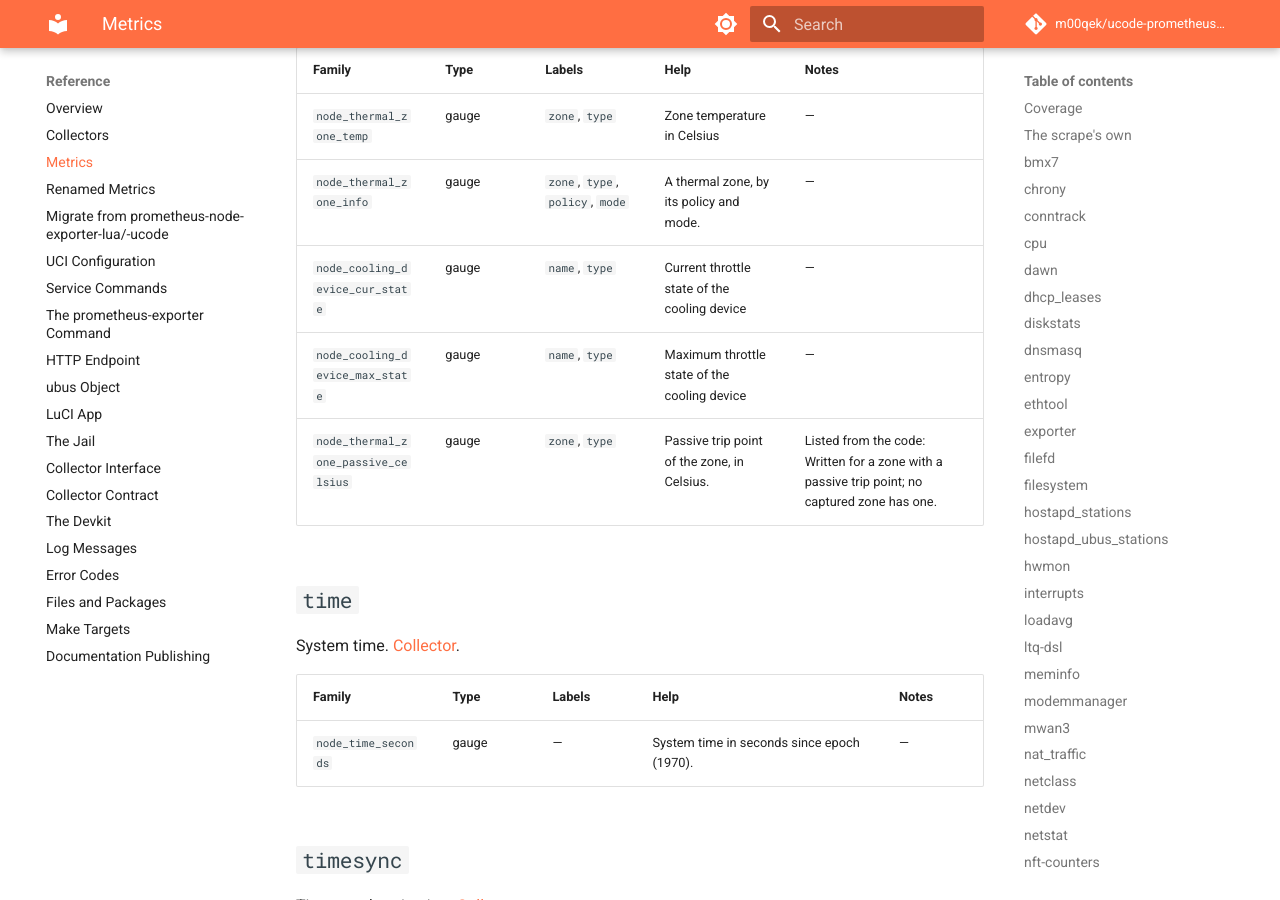
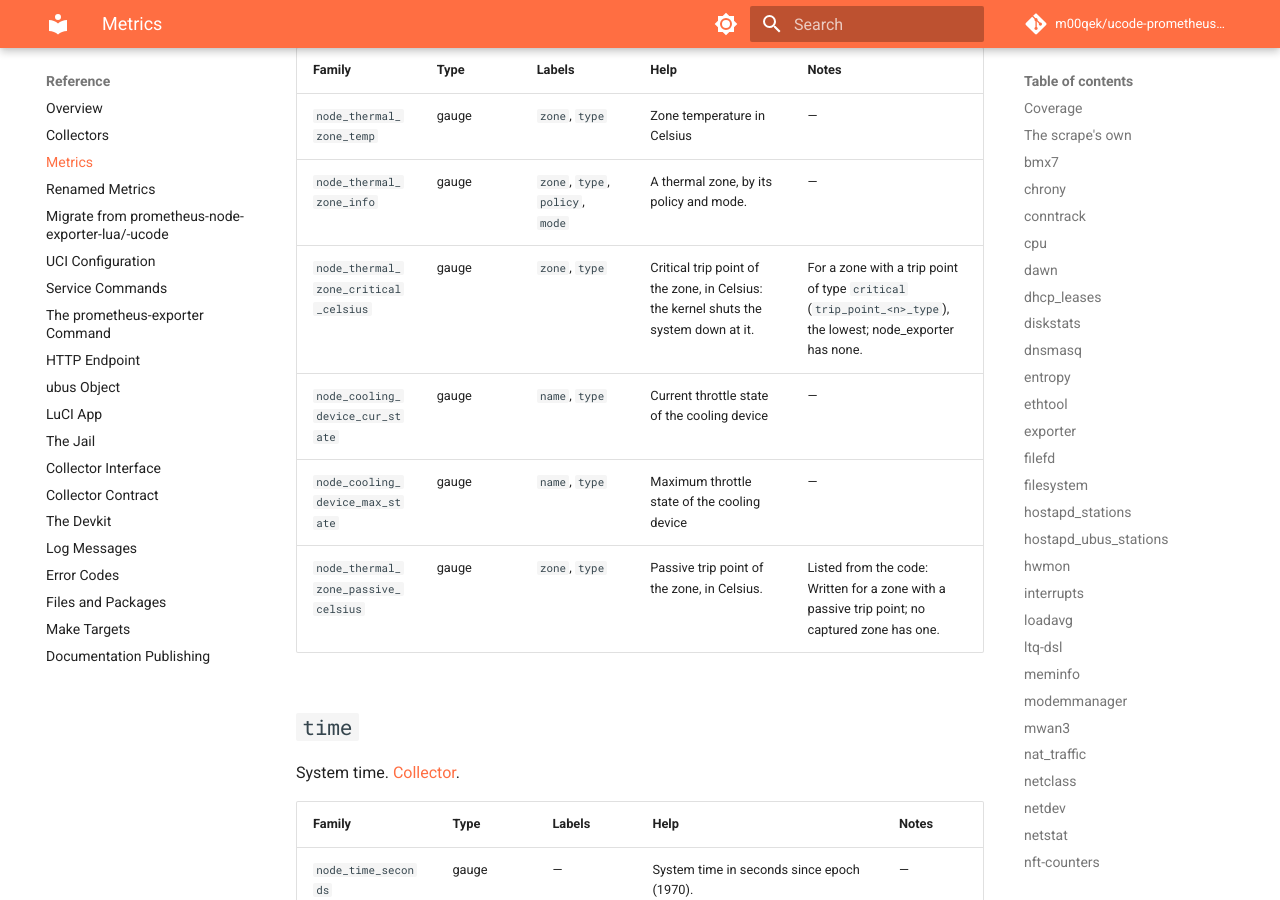
Before and after one commit to m00qek/ucode-prometheus-exporter, an MkDocs documentation site: the page built from docs/reference/metrics.md, in a window 1280 px wide and 900 px high, scrolled down 43496 px. Built offline with MkDocs 1.6.1 and Material for MkDocs 9.7.7, drawn with Linux system fonts in a browser that asks for light colours; comment, search, counter and statistics services are not loaded; some of the changed lines change nothing that is shown.

Commit message:
Write each thermal zone's critical trip point, node_thermal_zone_critical_celsius
The kernel shuts the system down at a zone's critical trip point, which
nothing wrote. thermal reads the zone's trip_point_<n>_type and _temp, from
0 until one is not there, and writes the lowest of type critical above 0,
in Celsius, as node_thermal_zone_passive_celsius is the passive one.
node_exporter has no trip points, so it is named after that family. A zone
without trip points is written as before. The synthetic fixture set has a
filogic cpu-thermal zone with its five, which the metrics reference reads.

```diff
--- a/docs/reference/metrics.md
+++ b/docs/reference/metrics.md
@@ -49,7 +49,7 @@ The labels are those seen on the captures; a collector leaves out a label it has
 | [`sockstat`](#sockstat) | 20 | an access point, a second router | — |
 | [`softnet`](#softnet) | 7 | an access point, a router | — |
 | [`textfile`](#textfile) | 6 | an access point, a router, a second router, made-up captures | — |
-| [`thermal`](#thermal) | 4 | an access point, a router, made-up captures | `node_thermal_zone_passive_celsius` |
+| [`thermal`](#thermal) | 5 | an access point, a router, made-up captures | `node_thermal_zone_passive_celsius` |
 | [`time`](#time) | 1 | an access point, a router, a second router, made-up captures | — |
 | [`timesync`](#timesync) | 4 | a second router | — |
 | [`ubnt-manager`](#ubnt-manager) | 43 | made-up captures | — |
@@ -696,6 +696,7 @@ Thermal zones and cooling devices. [Collector](collectors.md#thermal).
 | :--- | :--- | :--- | :--- | :--- |
 | `node_thermal_zone_temp` | gauge | `zone`, `type` | Zone temperature in Celsius | — |
 | `node_thermal_zone_info` | gauge | `zone`, `type`, `policy`, `mode` | A thermal zone, by its policy and mode. | — |
+| `node_thermal_zone_critical_celsius` | gauge | `zone`, `type` | Critical trip point of the zone, in Celsius: the kernel shuts the system down at it. | For a zone with a trip point of type `critical` (`trip_point_<n>_type`), the lowest; node\_exporter has none. |
 | `node_cooling_device_cur_state` | gauge | `name`, `type` | Current throttle state of the cooling device | — |
 | `node_cooling_device_max_state` | gauge | `name`, `type` | Maximum throttle state of the cooling device | — |
 | `node_thermal_zone_passive_celsius` | gauge | `zone`, `type` | Passive trip point of the zone, in Celsius. | Listed from the code: Written for a zone with a passive trip point; no captured zone has one. |
```
Also changed, not shown: 18 other files.
